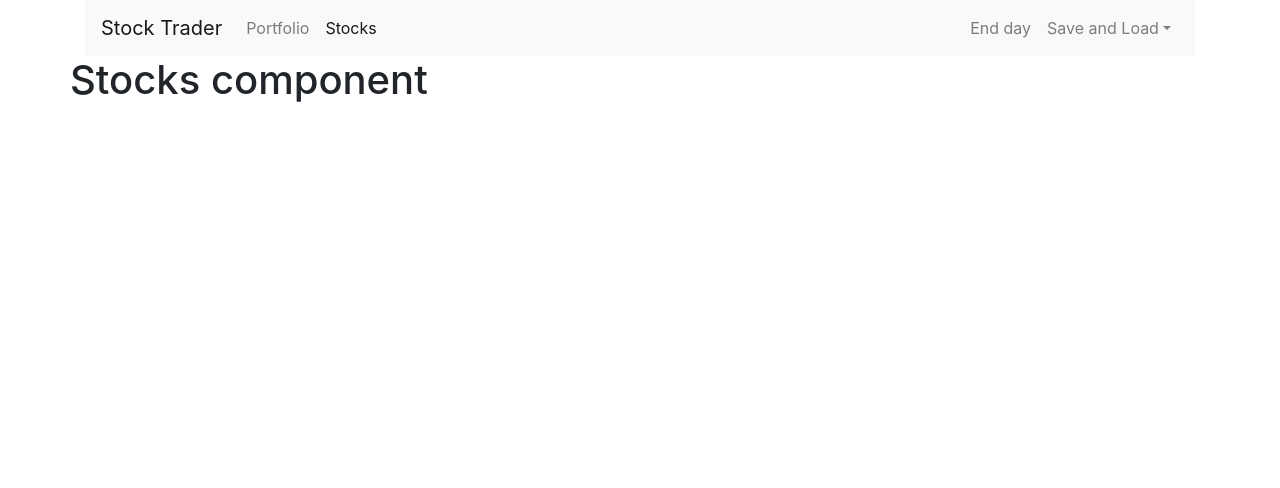
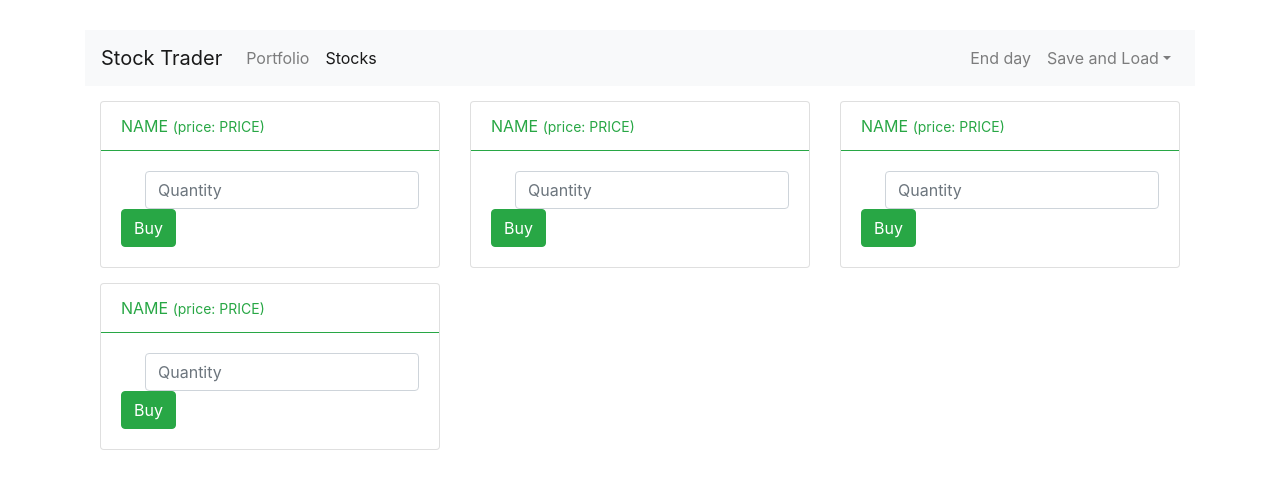
Before and after one commit to mamchurrr/stockTraider, a Vue app: page /stocks in a window 1280 px wide. Shown: the top 488 px of the page. Built offline with nearby package versions, Linux system fonts and the light colour scheme.

Commit message:
add stocks to stocks component

```diff
--- a/src/App.vue
+++ b/src/App.vue
@@ -2,7 +2,7 @@
     <div class="container">
         <app-header></app-header>
         <div class="row">
-            <div class="col-xs-12">
+            <div class="col-12">
                 <router-view/>
             </div>
         </div>
@@ -21,5 +21,8 @@
 </script>
 
 <style lang="scss" >
+    body {
+        padding: 30px;
+    }
 
 </style>
--- a/src/components/stocks/Stock.vue
+++ b/src/components/stocks/Stock.vue
@@ -1,3 +1,32 @@
 <template>
-    <h1>Stocks - Stock component</h1>
+
+    <div class="col-sm-4 wrapper">
+        <div class="card">
+            <div class="card-header bg-transparent border-success text-success">
+                    NAME
+                    <small>(price: PRICE)</small>
+            </div>
+            <div class="card-body">
+                <div class="float-right">
+                    <input
+                    type="number"
+                    placeholder="Quantity"
+                    class="form-control">
+                </div>
+                <div class="float-left">
+                    <button class="btn btn-success">
+                        Buy
+                    </button>
+                </div>
+            </div>
+        </div>
+    </div>
+
+
 </template>
+
+<style lang="scss" scoped>
+    .wrapper {
+        margin-top: 15px;
+    }
+</style>
--- a/src/components/stocks/Stocks.vue
+++ b/src/components/stocks/Stocks.vue
@@ -1,9 +1,27 @@
 <template>
-    <h1>Stocks component</h1>
+    <div>
+         <div class="card-group">
+        <app-stock v-for="stock in stocks" :key="stock.name"> </app-stock>
+         </div>
+    </div>
 </template>
 
 <script>
+import Stock from './Stock.vue'
 export default {
     name: 'stocks',
+    data() {
+        return {
+            stocks: [
+                {id:1, name: 'BMW', price: 110},
+                {id:2, name: 'Google', price: 200},
+                {id:3, name: 'Apple', price: 250},
+                {id:4, name: 'Twitter', price: 8},
+            ]
+        }
+    },
+    components: {
+        'app-stock': Stock
+    }
 }
 </script>
--- a/src/main.js
+++ b/src/main.js
@@ -2,6 +2,12 @@ import Vue from 'vue'
 import App from './App.vue'
 import router from './router'
 import store from './store'
+
+import BootstrapVue from 'bootstrap-vue'
+
+Vue.use(BootstrapVue);
+import 'bootstrap/dist/css/bootstrap.css'
+import 'bootstrap-vue/dist/bootstrap-vue.css'
 
 Vue.config.productionTip = false
 
```
